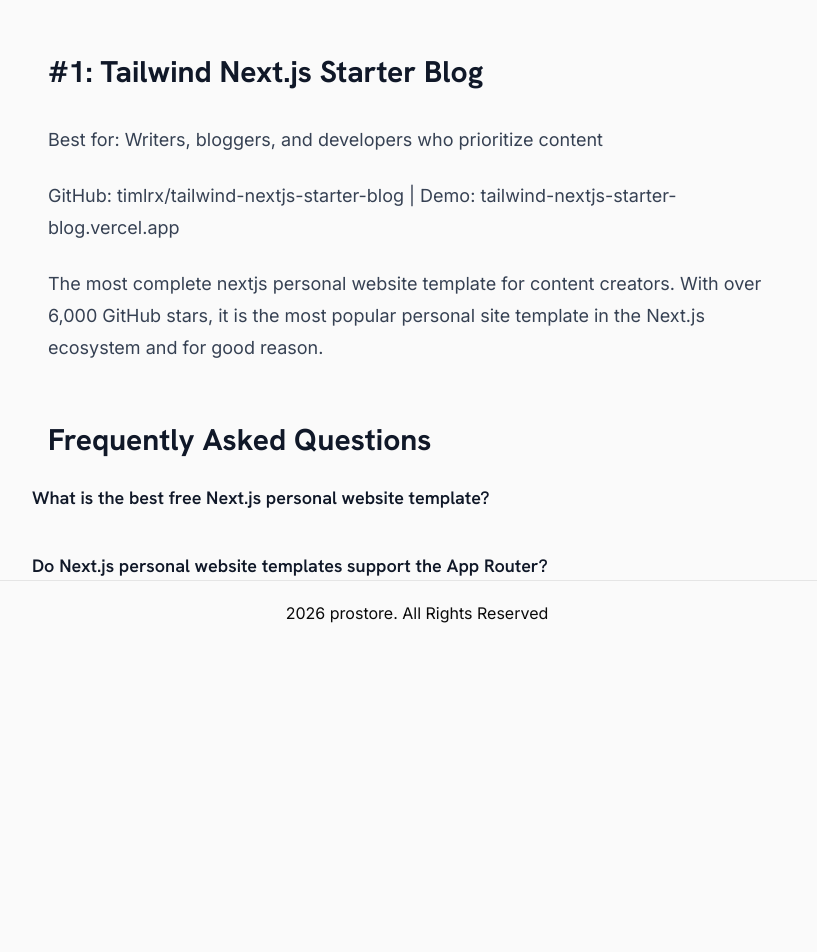
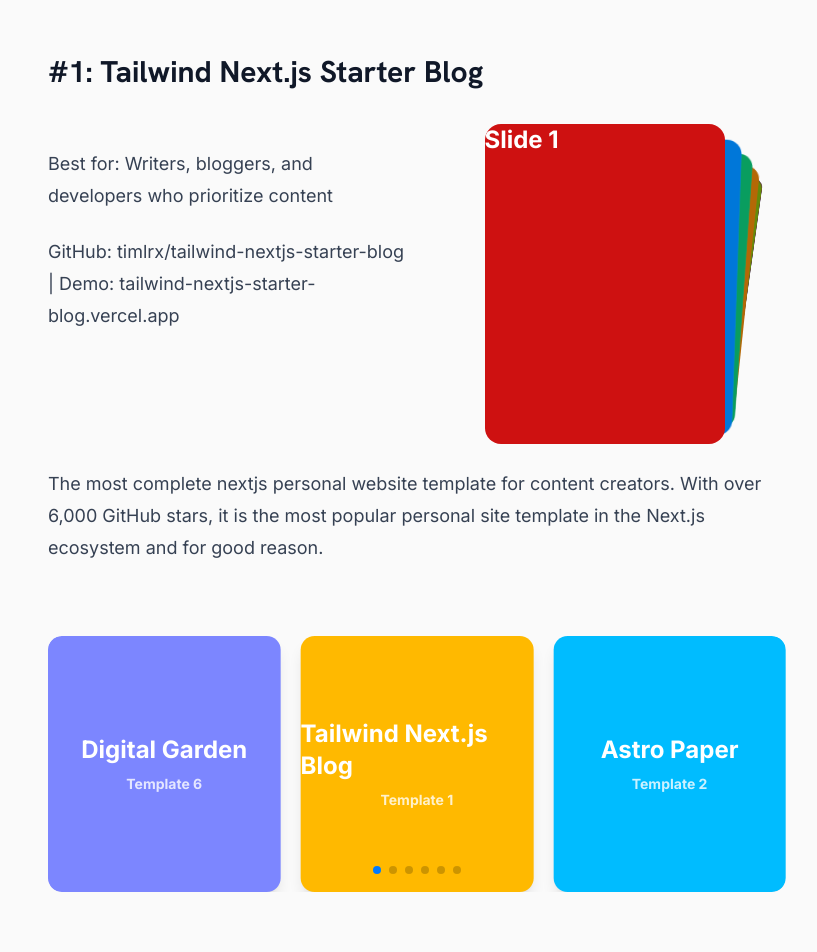
Before and after one commit to BSquare-team/B-square, a Next.js app: page /blog/post-a in a window 1280 px wide. Shown: the part 960-1912 px from the top of the page, without its empty margins (223-1040 px from the left). Before the commit the page ends 1605 px from the top, so only its background shows below. Built offline with nearby package versions, Linux system fonts and the light colour scheme; no server answers.

Commit message:
add swiper

```diff
--- a/app/blog/post-a/page.tsx
+++ b/app/blog/post-a/page.tsx
@@ -8,7 +8,21 @@
 } from "@/components/ui/accordion";
 
 import { Button } from "@/components/ui/button";
+import SwiperCards from "@/components/ui/swiper";
 import { Small } from "@/components/ui/typography";
+
+// import کامپوننت‌های اصلی
+import { Swiper, SwiperSlide } from "swiper/react";
+
+// import ماژول‌هایی که نیاز داری
+import { Navigation, Pagination, Autoplay, EffectCards } from "swiper/modules";
+
+// import استایل‌های اصلی Swiper (این خط خیلی مهمه!)
+import "swiper/css";
+import "swiper/css/navigation";
+import "swiper/css/pagination";
+import "swiper/css/effect-cards";
+import SwiperThreeView from "@/components/ui/swiperThreeView";
 
 export default function Home() {
   return (
@@ -73,23 +87,67 @@
         </blockquote>
 
         <h2>#1: Tailwind Next.js Starter Blog</h2>
+
+        <div className="flex flex-col lg:flex-row gap-3">
+          <div className="lg:w-1/2">
             <p>
               Best for: Writers, bloggers, and developers who prioritize content
             </p>
+
             <p>
               GitHub: timlrx/tailwind-nextjs-starter-blog | Demo:
               tailwind-nextjs-starter-blog.vercel.app
             </p>
+          </div>
+          <div className="lg:w-1/2">
+            <SwiperCards />
+          </div>
+        </div>
+
         <p>
           The most complete nextjs personal website template for content
           creators. With over 6,000 GitHub stars, it is the most popular
           personal site template in the Next.js ecosystem and for good reason.
         </p>
 
+        <Swiper
+          slidesPerView={2}
+          spaceBetween={-10}
+          centeredSlides={true}
+          pagination={{ clickable: true }}
+          className=" w-full  rounded-xl "
+          loop={true}
+          navigation={{
+            nextEl: ".swiper-button-next",
+            prevEl: ".swiper-button-prev",
+          }}
+        >
+          <SwiperSlide className="">
+            <div className="bg-amber-400"></div>{" "}
+          </SwiperSlide>
+          <SwiperSlide className="">
+            <div className="bg-amber-400"></div>{" "}
+          </SwiperSlide>
+          <SwiperSlide className="">
+            <div className="bg-amber-400"></div>{" "}
+          </SwiperSlide>
+          <SwiperSlide className="">
+            <div className="bg-amber-400"></div>{" "}
+          </SwiperSlide>
+          <SwiperSlide className="">
+            <div className="bg-amber-400"></div>{" "}
+          </SwiperSlide>
+          <SwiperSlide className="">
+            <div className="bg-amber-400"></div>{" "}
+          </SwiperSlide>
+        </Swiper>
+
+        <SwiperThreeView />
+
         <h2>Frequently Asked Questions</h2>
 
-        <Accordion type="multiple"  className="">
-          <AccordionItem value="item-1" >
+        <Accordion type="multiple" className="">
+          <AccordionItem value="item-1">
             <AccordionTrigger className="text-left font-semibold text-lg">
               What is the best free Next.js personal website template?
             </AccordionTrigger>
@@ -115,6 +173,8 @@
             </AccordionContent>
           </AccordionItem>
         </Accordion>
+
+
       </div>
     </div>
   );
--- /dev/null
+++ b/components/ui/swiper.tsx
@@ -0,0 +1,44 @@
+"use client";
+
+import { Swiper, SwiperSlide } from "swiper/react";
+import { EffectCards } from "swiper/modules";
+
+// استایل‌های مورد نیاز Swiper
+import "swiper/css";
+import "swiper/css/effect-cards";
+
+export default function SwiperCards() {
+  const slides = [
+    { id: 1, text: "Slide 1", color: "rgb(206, 17, 17)" },
+    { id: 2, text: "Slide 2", color: "rgb(0, 140, 255)" },
+    { id: 3, text: "Slide 3", color: "rgb(10, 184, 111)" },
+    { id: 4, text: "Slide 4", color: "rgb(211, 122, 7)" },
+    { id: 5, text: "Slide 5", color: "rgb(118, 163, 12)" },
+    { id: 6, text: "Slide 6", color: "rgb(180, 10, 47)" },
+    { id: 7, text: "Slide 7", color: "rgb(35, 99, 19)" },
+    { id: 8, text: "Slide 8", color: "rgb(0, 68, 255)" },
+    { id: 9, text: "Slide 9", color: "rgb(218, 12, 218)" },
+    { id: 10, text: "Slide 10", color: "rgb(54, 94, 77)" },
+  ];
+
+  return (
+    <div className="flex justify-center items-center ">
+      <Swiper
+        effect={"cards"}
+        grabCursor={true}
+        modules={[EffectCards]}
+        className="w-60 h-80"
+      >
+        {slides.map((slide) => (
+          <SwiperSlide
+            key={slide.id}
+            style={{ backgroundColor: slide.color }}
+            className="flex items-center justify-center rounded-2xl text-white text-2xl font-bold"
+          >
+            {slide.text}
+          </SwiperSlide>
+        ))}
+      </Swiper>
+    </div>
+  );
+}
--- /dev/null
+++ b/components/ui/swiperThreeView.tsx
@@ -0,0 +1,51 @@
+// components/ui/FeaturedTemplatesSlider.tsx
+"use client";
+
+import { Swiper, SwiperSlide } from "swiper/react";
+import { Navigation, Pagination } from "swiper/modules";
+
+// استایل‌های مورد نیاز Swiper
+import "swiper/css";
+import "swiper/css/navigation";
+import "swiper/css/pagination";
+
+const templates = [
+  { id: 1, name: "Tailwind Next.js Blog", color: "bg-amber-400" },
+  { id: 2, name: "Astro Paper", color: "bg-sky-400" },
+  { id: 3, name: "Chronark Portfolio", color: "bg-green-400" },
+  { id: 4, name: "Shadcn Blog", color: "bg-purple-400" },
+  { id: 5, name: "Logspot", color: "bg-pink-400" },
+  { id: 6, name: "Digital Garden", color: "bg-indigo-400" },
+];
+
+export default function SwiperThreeView() {
+  return (
+    <div className="relative w-full my-12">
+      <Swiper
+        modules={[Navigation, Pagination]}
+        slidesPerView={2}
+        spaceBetween={20}
+        centeredSlides={true}
+        pagination={{ clickable: true }}
+        loop={true}
+        breakpoints={{
+          640: { slidesPerView: 2 },
+          768: { slidesPerView: 2 },
+          1024: { slidesPerView: 3 },
+        }}
+        className="w-full rounded-xl py-12"
+      >
+        {templates.map((template) => (
+          <SwiperSlide key={template.id}>
+            <div
+              className={`${template.color} h-64 rounded-xl flex flex-col items-center justify-center text-white text-2xl font-bold shadow-lg transition-transform hover:scale-105`}
+            >
+              <span>{template.name}</span>
+              <span className="text-sm mt-2 opacity-80">Template {template.id}</span>
+            </div>
+          </SwiperSlide>
+        ))}
+      </Swiper>
+    </div>
+  );
+}
--- a/package.json
+++ b/package.json
@@ -32,6 +32,7 @@
     "react-day-picker": "^10.0.0",
     "react-dom": "19.2.4",
     "react-hook-form": "^7.75.0",
+    "swiper": "^12.1.4",
     "tailwind-merge": "^3.5.0",
     "tw-animate-css": "^1.4.0",
     "zod": "^3.22.4"
```
Also changed, not shown: 1 other file (tests, documents, lock files or other folders). Lines whose indentation alone changed are shown as unchanged.
